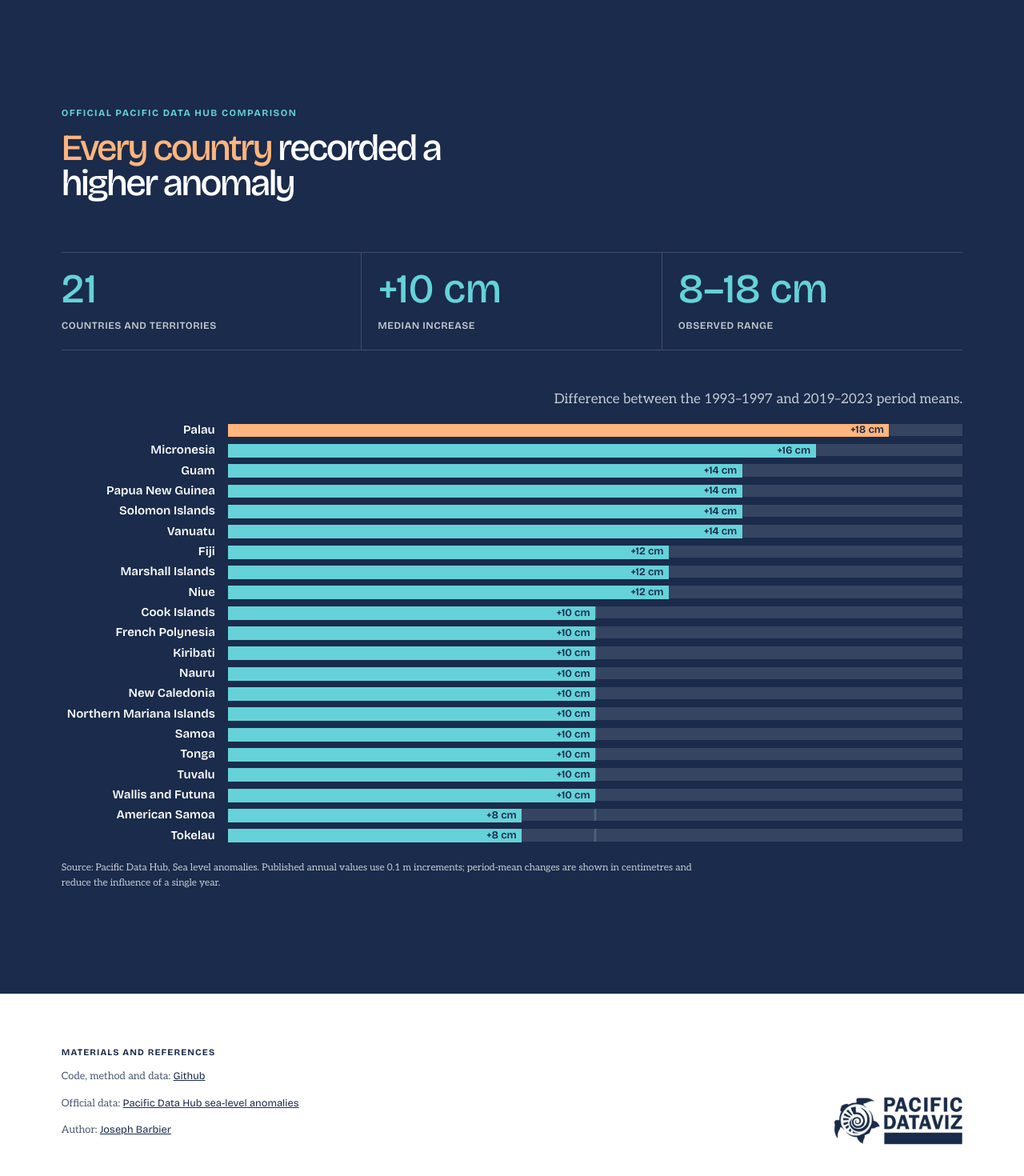
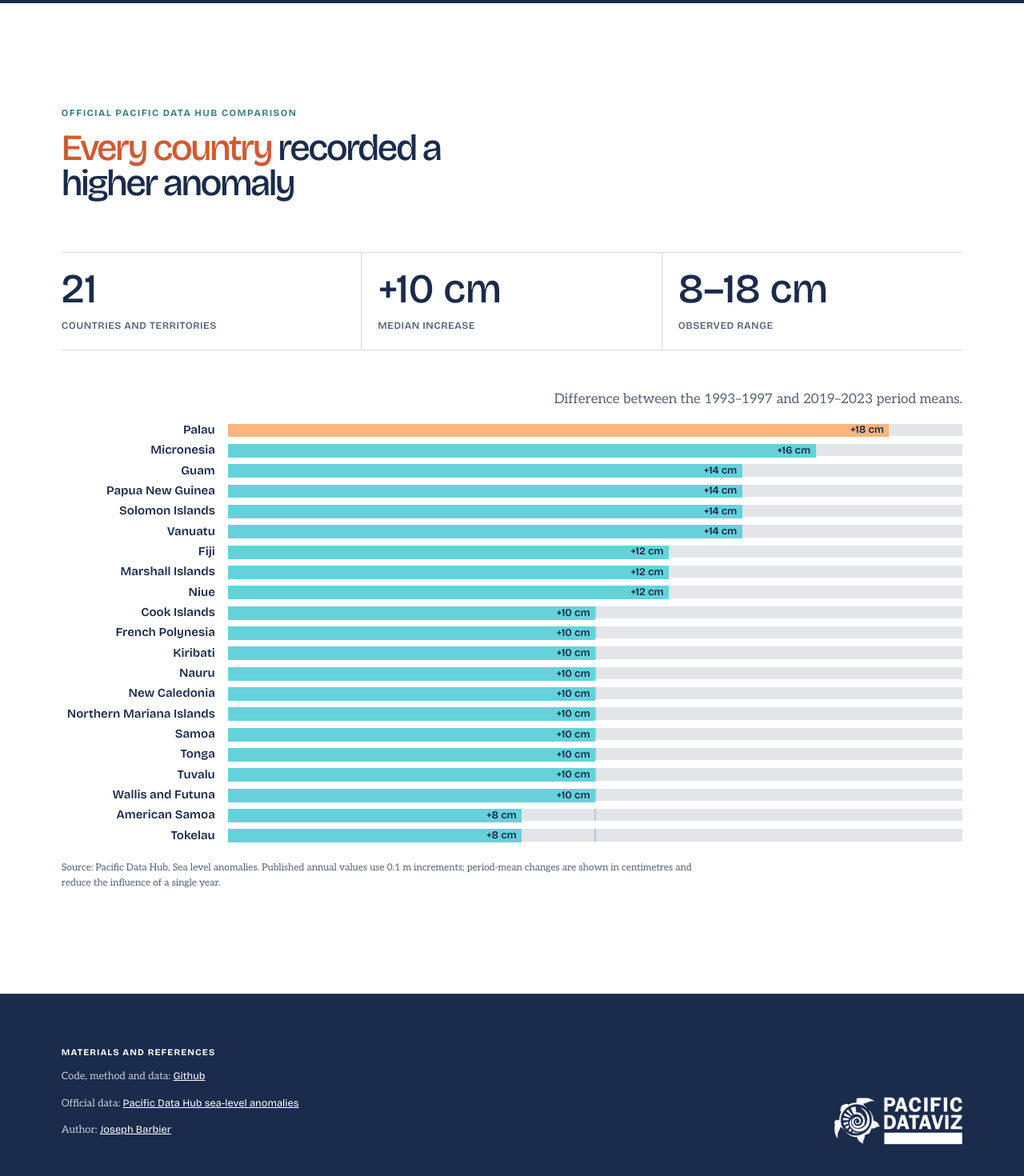
Before and after one commit to JosephBARBIERDARNAL/pacific-dataviz-challenge, a React (Vite) app: page / in a window 1280 px wide. Shown: the part 4275-5745 px from the top of the page at 80% size. Built offline with nearby package versions, Linux system fonts and the light colour scheme.

Commit message:
autopush

```diff
--- a/src/styles.css
+++ b/src/styles.css
@@ -153,8 +153,8 @@ a:focus-visible {
 
 .country-section {
   padding: clamp(5rem, 10vw, 9rem) 0;
-  background: var(--navy);
-  color: var(--white);
+  background: var(--white);
+  color: var(--navy);
 }
 
 .country-section h2,
@@ -167,11 +167,11 @@ a:focus-visible {
 }
 
 .country-section .section-kicker {
-  color: var(--satellite);
+  color: #397d86;
 }
 
 .country-section .text-highlight {
-  color: #ffb57d;
+  color: var(--highlight);
 }
 
 .section-deck {
@@ -182,20 +182,20 @@ a:focus-visible {
 }
 
 .country-section .section-deck {
-  color: var(--white-75);
+  color: rgba(26, 43, 75, 0.74);
 }
 
 .country-summary {
   display: grid;
   grid-template-columns: repeat(3, minmax(0, 1fr));
   margin: clamp(2rem, 5vw, 4rem) 0 3rem;
-  border-top: 1px solid var(--white-16);
-  border-bottom: 1px solid var(--white-16);
+  border-top: 1px solid rgba(26, 43, 75, 0.18);
+  border-bottom: 1px solid rgba(26, 43, 75, 0.18);
 }
 
 .country-summary div {
   padding: 1.25rem;
-  border-right: 1px solid var(--white-16);
+  border-right: 1px solid rgba(26, 43, 75, 0.18);
 }
 
 .country-summary div:first-child {
@@ -213,7 +213,7 @@ a:focus-visible {
 }
 
 .country-summary strong {
-  color: var(--satellite);
+  color: var(--navy);
   font-size: clamp(2rem, 4vw, 3.8rem);
   font-weight: 500;
   line-height: 1;
@@ -221,7 +221,7 @@ a:focus-visible {
 
 .country-summary span {
   margin-top: 0.65rem;
-  color: var(--white-75);
+  color: rgba(26, 43, 75, 0.74);
   font-size: 0.78rem;
   font-weight: 600;
   letter-spacing: 0.04em;
@@ -265,10 +265,10 @@ a:focus-visible {
     linear-gradient(
       to right,
       transparent 49.8%,
-      rgba(255, 255, 255, 0.22) 50%,
+      rgba(26, 43, 75, 0.22) 50%,
       transparent 50.2%
     ),
-    rgba(255, 255, 255, 0.12);
+    rgba(26, 43, 75, 0.12);
 }
 
 .country-bar {
@@ -287,7 +287,7 @@ a:focus-visible {
 .chart-caption {
   max-width: 50rem;
   margin: 1.5rem 0 0;
-  color: var(--white-75);
+  color: rgba(26, 43, 75, 0.74);
   font-size: 0.75rem;
 }
 
@@ -722,9 +722,9 @@ a:focus-visible {
   width: 100%;
   max-width: none;
   padding: 4rem 0;
-  border-top: 1px solid rgba(26, 43, 75, 0.18);
-  background: var(--white);
-  color: rgba(26, 43, 75, 0.78);
+  border-top: 1px solid var(--white-16);
+  background: var(--navy);
+  color: var(--white-75);
   font-size: 0.8rem;
 }
 
@@ -739,12 +739,11 @@ a:focus-visible {
   display: block;
   width: min(10rem, 20vw);
   height: auto;
-  filter: brightness(0) saturate(100%) invert(14%) sepia(18%) saturate(2062%)
-    hue-rotate(178deg) brightness(92%) contrast(92%);
+  filter: brightness(0) invert(1);
 }
 
 .footer-label {
-  color: var(--navy);
+  color: var(--white);
   font-size: 0.7rem;
   font-weight: 700;
   letter-spacing: 0.1em;
@@ -753,7 +752,7 @@ a:focus-visible {
 
 .site-footer a {
   margin-bottom: 0.3rem;
-  color: var(--navy);
+  color: var(--white);
 }
 
 @media (max-width: 1200px) {
```
